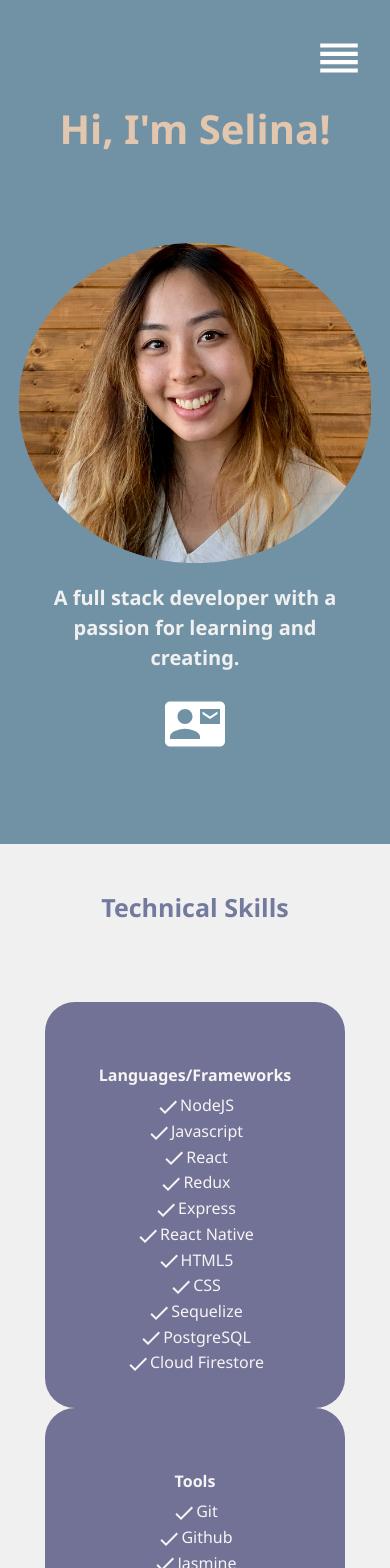
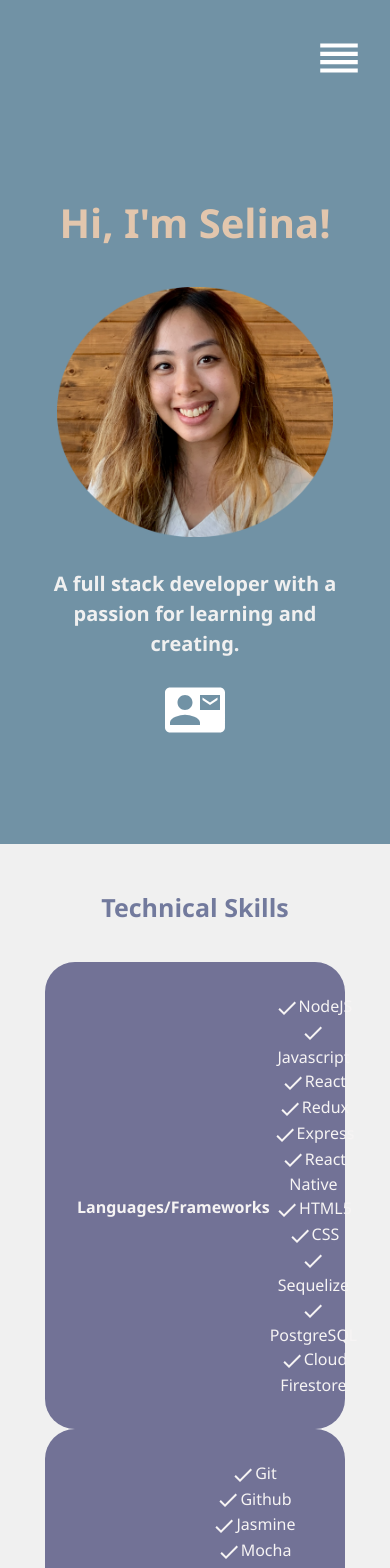
Before and after one commit to selgoobler/personal-portfolio, a React (Create React App) app: page / in a window 390 px wide. Shown: the top 1568 px of the page. Built offline with nearby package versions, Linux system fonts and the light colour scheme.

Commit message:
mobile responsive bugs fixed

```diff
--- a/src/pages/AboutMe.js
+++ b/src/pages/AboutMe.js
@@ -22,11 +22,17 @@ export default function AboutMe() {
   const navigate = useNavigate();
   return (
     <motion.div className="about-container">
+      <motion.div
+        initial={{ opacity: 0 }}
+        animate={{ opacity: 1 }}
+        exit={{ opacity: 0 }}
+      >
         <img src={about} alt="me" className="about-container about-image"></img>
+      </motion.div>
 
       <div className="aboutMe">
-        {/* <h1 className="mt-5 mb-2 text-center fw-bold fs-2">Testimonies</h1> */}
         <div className="testList">
+          <div className="testCard">
             <Swiper
               className="container testimonials_container"
               modules={[Pagination]}
@@ -37,44 +43,26 @@ export default function AboutMe() {
               {testimonials.map(
                 ({ image, name, link, recommendation }, index) => (
                   <SwiperSlide key={index} className="testimonial">
-                  <div className="descriptionTitle">
+                    <div className="testTitle">
                       <img src={image} alt="Peer one" />
-                    <h2>{name}</h2>
+                      <h3>{name}</h3>
                       <a href={link} target="_blank" rel="noreferrer">
-                      <LinkedInIcon color="disabled" />
+                        <LinkedInIcon
+                          color="primary"
+                          style={{ marginLeft: '1rem' }}
+                          sx={{ fontSize: 50 }}
+                        />
                       </a>
                     </div>
-                  <p>{recommendation}</p>
+                    <p className='testText'>{recommendation}</p>
                     <br></br>
                   </SwiperSlide>
                 )
               )}
             </Swiper>
           </div>
-        {/* <div>
+        </div>
 
-            {testimonials.map((testimony) => (
-              <div>
-                <Card className="testCard">
-                  <Typography>
-                    <span className="descriptionTitle">
-                      <img alt="peer" src={testimony.image}></img>
-                      {testimony.name}
-
-                      <LinkedInIcon
-                        className="mt-1 ms-2"
-                        onClick={(event) =>
-                          (window.location.href = `${testimony.link}`)
-                        }
-                      />
-                    </span>
-                    <br></br>
-                    <div className="testText"> {testimony.recommendation}</div>
-                  </Typography>
-                </Card>
-              </div>
-            ))}
-          </div> */}
         <Button
           variant="contained"
           href={resume}
@@ -84,7 +72,6 @@ export default function AboutMe() {
           Download Resume
         </Button>
       </div>
-      <div className="pt-3"></div>
     </motion.div>
   );
 }
--- a/src/pages/Home.js
+++ b/src/pages/Home.js
@@ -76,7 +76,7 @@ function Home() {
         >
           <div className="list">
             <div className="description">
-              <h1 className="">Technical Skills</h1>
+              <h1 className="skill-header">Technical Skills</h1>
               <div className="descriptionGrid">
                 <div className="descriptionList">
                   <h6>Languages/Frameworks</h6>
--- a/src/styles/AboutMe.css
+++ b/src/styles/AboutMe.css
@@ -1,6 +1,6 @@
-.about-image{
-width:100%;
-height:auto
+.about-image {
+  width: 100%;
+  height: auto;
 }
 .aboutMe {
   width: auto;
@@ -21,31 +21,33 @@ height:auto
   margin-right: 1rem;
 }
 
+.testCard {
+  padding: 2rem;
+
+}
 
 .testList {
-  display: grid;
-    place-items: center;
-    user-select: none;
-    grid-template-columns: 1fr;
-    /* width:25%; */
-    width:40rem;
-    padding-top: 3rem;
-  /* // */
-  /* display: flex;
+  user-select: none;
+  width: 40%;
+  padding-top: 3rem;
 
-  align-items: center; */
+  display: flex;
+  justify-content: center;
+  align-items: center;
 }
 
-.testCard {
-  /* color: rgb(103, 103, 162);
-    display: flex;
+.testTitle {
+  background-color: rgb(99, 128, 135);
+  color: white;
+  justify-content: center;
+  display: flex;
+  align-items: center;
+  padding-top: 1rem;
+  padding-bottom: 1rem;
+  font-weight: bolder;
+}
 
-    align-items: center;
-    flex-direction: column;
-    font-family: 'Segoe UI', Tahoma, Geneva, Verdana, sans-serif; */
-  margin-top: 1rem;
-  height: 400px;
-}
+
 .testCard .testText {
   margin: 20px;
   opacity: 0.6;
@@ -66,23 +68,11 @@ height:auto
 }
 
 @media only screen and (max-width: 800px) {
-  .descriptionList {
-    width: 300px;
-    height: 100%;
+  .testList {
+    width: 400px;
+    font-size: smaller;
     /* padding-bottom: 2rem; */
-    grid-template-columns: 1fr;
+    /* grid-template-columns: 1fr; */
     padding: 2rem;
   }
-  .descriptionGrid {
-    display: grid;
-    grid-template-columns: 1fr;
-  }
-
-  .proficient {
-    columns: 1;
-    -webkit-columns: 1;
-    -moz-columns: 1;
-    width: 100%;
-    height: 100%;
-  }
 }
--- a/src/styles/Home.css
+++ b/src/styles/Home.css
@@ -33,7 +33,6 @@
   transition: 0s;
 }
 
-
 .about .prompt {
   width: 40%;
   font-size: 30px;
@@ -68,10 +67,13 @@
   .about h2 {
     font-size: 40px;
     font-weight: bold;
+    padding-top:  80px
   }
+  .about img {
+  height: 250px
+  }
+  .about .prompt {
 
-  .about .prompt {
-    margin-top: 20px;
     font-size: 20px;
     width: 80%;
     font-weight: bold;
@@ -80,22 +82,24 @@
 
   .home {
     padding-bottom: 4rem;
-
   }
 
   .skills {
     text-align: center;
     font-size: 20px;
-    grid-template-columns: 1fr;
+    /* grid-template-columns: 1fr; */
   }
   .list {
     padding: 0;
     font-size: 20px;
   }
 
+  .proficient h6 {
+    color: red;
+  }
   .skills h1 {
     font-size: 30px;
-    margin-bottom: 3rem;
+    /* margin-bottom: 3rem; */
     /* margin-top: 6rem; */
   }
 }
--- a/src/styles/Testimonies.css
+++ /dev/null
@@ -1,108 +0,0 @@
-body {
-    --black: #000000;
-    --ash-black: #222;
-    --white: #fafafa;
-    --sky: #00ccff;
-    --green: #22dddd;
-    --blue: #1300ff;
-    --dusk: #6600ff;
-    --purple: #9900ff;
-    --pink: #ff0066;
-    --red: #fe0222;
-    --orange: #fd7702;
-    --yellow: #ffbb00;
-
-    --background: var(--blue);
-    --accent: var(--white);
-
-    /* margin: 5rem; */
-    padding: 0;
-    background-color: var(--background);
-    color: var(--accent);
-    padding-bottom: 100px;
-  }
-
-
-
-
-  footer::before {
-    display: block;
-    content: "";
-    position: absolute;
-    top: -1px;
-    left: 0;
-    right: 0;
-    height: 1px;
-    background: var(--accent);
-    opacity: 0.2;
-  }
-
-  footer svg {
-    margin-right: 20px;
-  }
-
-
-
-  code {
-    font-family: input-mono, monospace;
-    font-weight: 400;
-    font-style: normal;
-  }
-
-  #progress {
-    position: fixed;
-    top: 20px;
-    left: 20px;
-    transform: rotate(-90deg);
-  }
-
-  circle {
-    stroke-dashoffset: 0;
-    stroke-width: 15%;
-    fill: none;
-  }
-
-  .bg {
-    stroke: var(--accent);
-    opacity: 0.3;
-  }
-
-  #progress .indicator {
-    stroke: var(--accent);
-  }
-
-  ul {
-    display: flex;
-    list-style: none;
-    height: 300px;
-    overflow-x: scroll;
-    padding: 20px 0;
-    flex: 0 0 600px;
-    margin: 0 auto;
-  }
-
-  ::-webkit-scrollbar {
-    height: 5px;
-    width: 5px;
-    background: #fff3;
-    -webkit-border-radius: 1ex;
-  }
-
-  ::-webkit-scrollbar-thumb {
-    background: var(--accent);
-    -webkit-border-radius: 1ex;
-  }
-
-  ::-webkit-scrollbar-corner {
-    background: #fff3;
-  }
-
-  li {
-    flex: 0 0 200px;
-    background: var(--accent);
-    margin: 0 20px 0 0;
-  }
-
-  li:last-of-type {
-    margin: 0;
-  }
```
Also changed, not shown: src/assets/about-me.png. Lines whose indentation alone changed are shown as unchanged.
